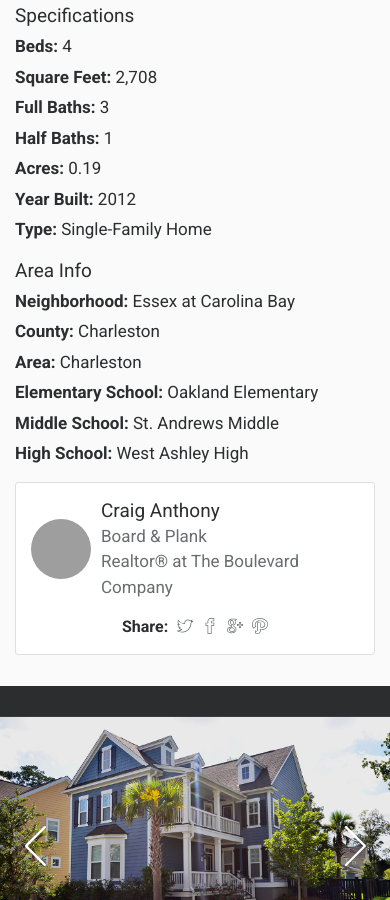
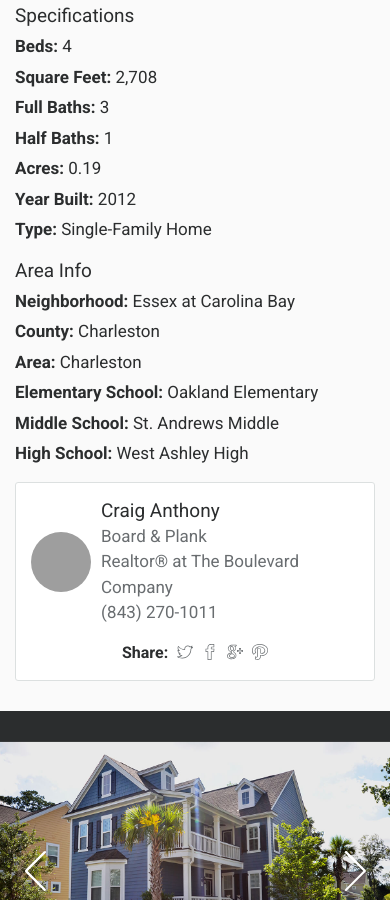
Before and after one commit to zslabs/2627rutherfordway, a plain HTML site: page index.html in a window 390 px wide. Shown: the part 1057-1957 px from the top of the page. Drawn offline with nearby package versions, Linux system fonts and the light colour scheme; some packages are replaced by stand-ins of ours; grey boxes are pictures that could not be loaded.

Commit message:
Add phone number

```diff
--- a/index.html
+++ b/index.html
@@ -141,6 +141,7 @@
                   <h4 class="uk-margin-remove">Craig Anthony</h4>
                   <div class="uk-text-muted">Board &amp; Plank</div>
                   <div class="uk-text-muted">Realtor® at The Boulevard Company</div>
+                  <div class="uk-text-muted">(843) 270-1011</div>
                 </div>
               </div>
               <p class="uk-text-center le-share">
```
